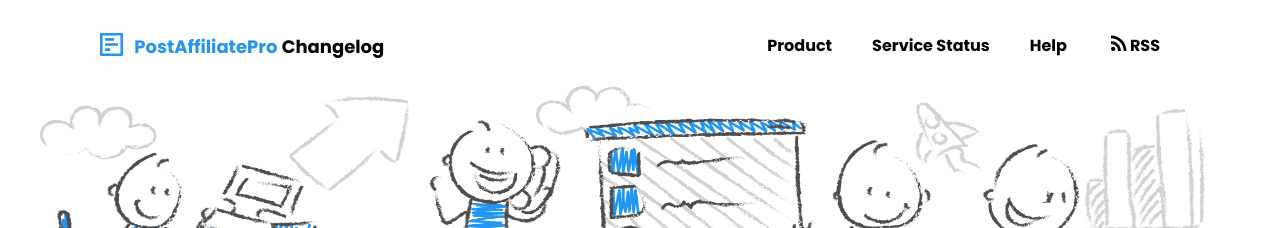
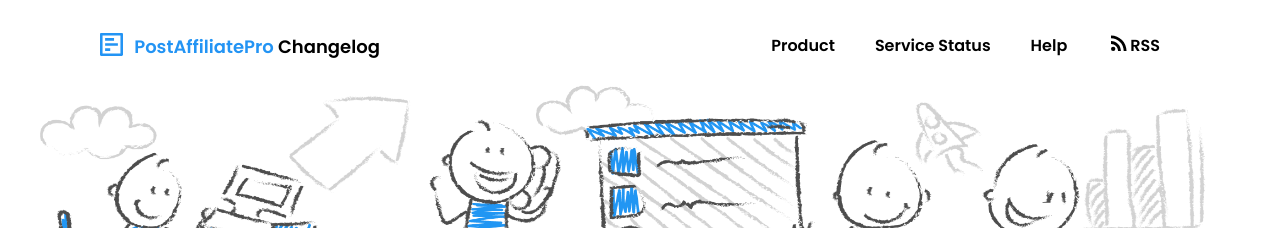
Before and after one commit to QualityUnit/PostAffiliatePro-changelog, a Jekyll site: the page built from index.html, in a window 1280 px wide. Shown: the top 228 px of the page. Built offline with Jekyll 4.4.1, drawn with Linux system fonts in a browser that asks for light colours.

Commit message:
Update _head.html

```diff
--- a/_includes/_head.html
+++ b/_includes/_head.html
@@ -23,7 +23,7 @@
 
 	<!-- Styles and fonts -->
 	<link rel="stylesheet"
-		  href="https://fonts.googleapis.com/css?family=Noto%20Serif%3A400%2C400i%2C700%2C700i%7CPoppins%3A300%2C400%2C500%2C700%7COpen%20Sans%3A300%2C400%2C600%2C700&#038;subset=latin-ext&#038;display=swap"/>
+		  href="https://fonts.googleapis.com/css?family=Noto%20Serif%3A400%2C400i%2C700%2C700i%7CPoppins%3A300%2C400%2C500%2C600%2C700%7COpen%20Sans%3A300%2C400%2C600%2C700&#038;subset=latin-ext&#038;display=swap"/>
 	<link href="https://fonts.googleapis.com/css2?family=Open+Sans:wght@300;400;600;700;800&display=swap"
 		  rel="stylesheet">
 	<link rel="stylesheet" href="/css/main.css" type="text/css">
```
